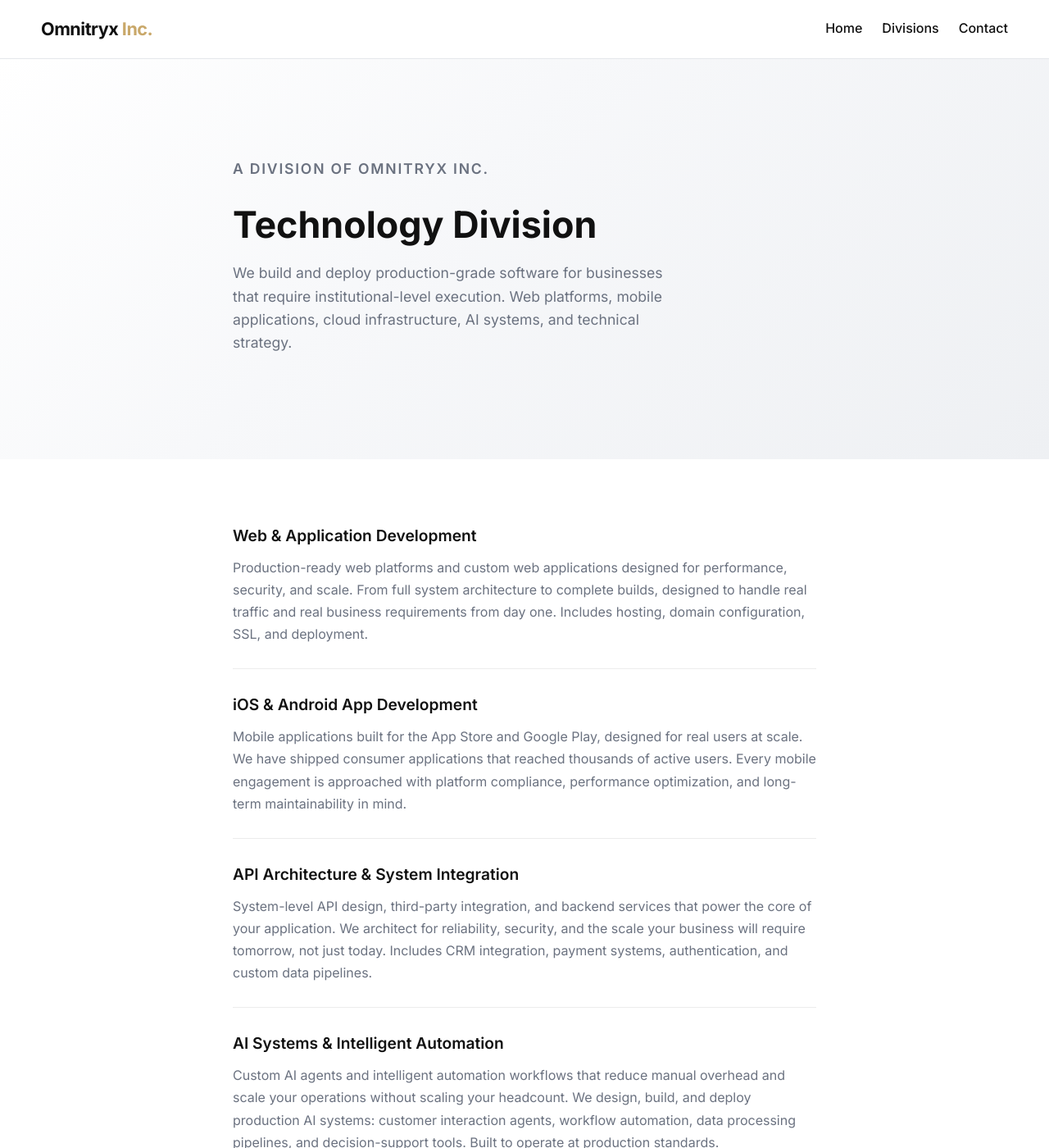
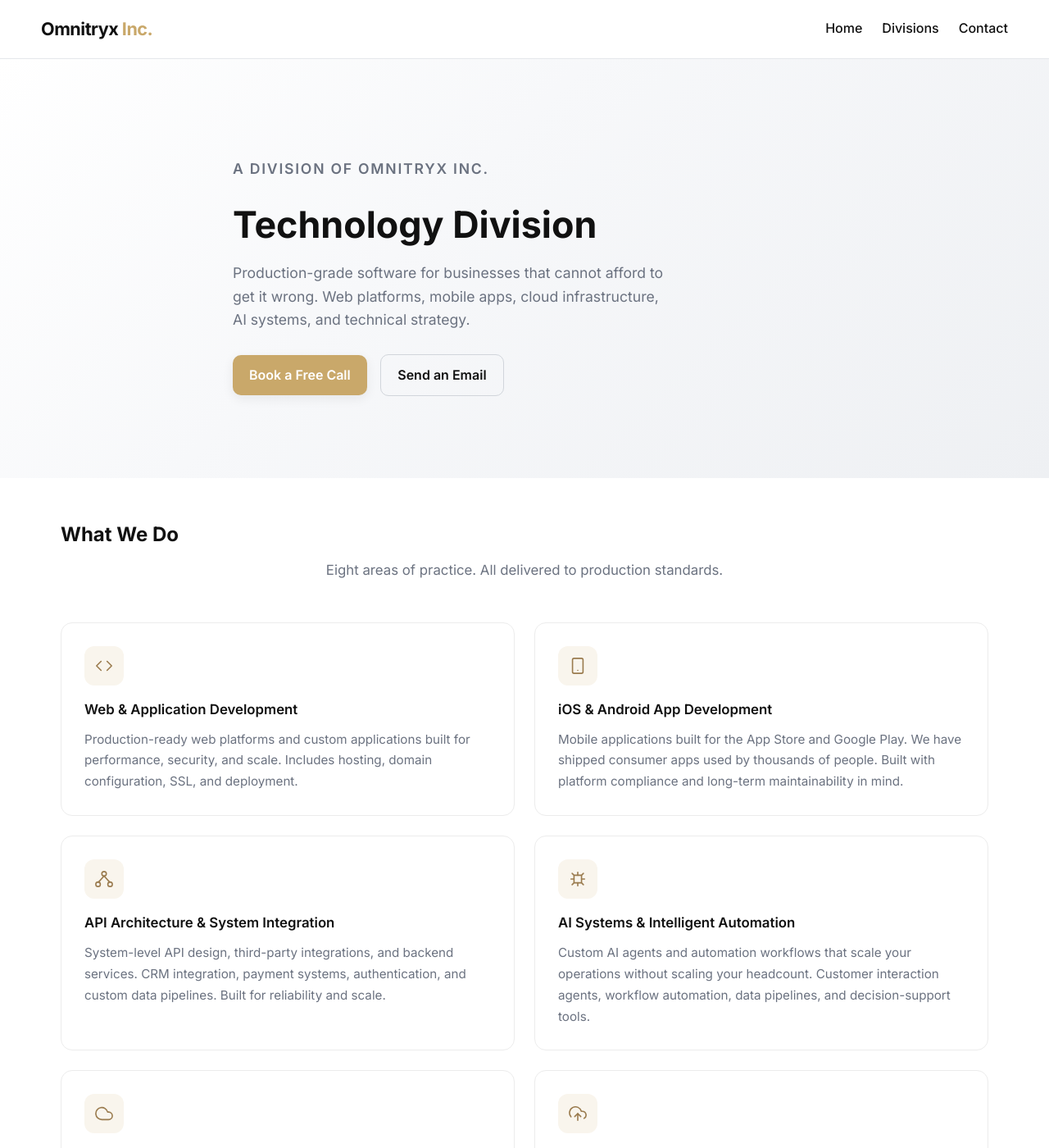
Before and after one commit to Omnitryx-Inc/omnitryx-fe-main, a Jekyll site: the page built from pages/shop.html, in a window 1280 px wide and 1400 px high. Shown: the whole window at 82% size. Built offline with Jekyll 4.4.1, drawn with Linux system fonts in a browser that asks for light colours; some of the changed text lies outside the part shown.

Commit message:
adjustments

```diff
--- a/assets/css/main.css
+++ b/assets/css/main.css
@@ -643,29 +643,60 @@ footer .inner {
     }
 }
 
-/* SERVICE LIST (tech page) */
-.services-list {
-    max-width: 760px;
+/* SERVICES GRID (tech page) */
+.services-grid {
+    display: grid;
+    grid-template-columns: repeat(2, 1fr);
+    gap: 24px;
+    margin-top: 40px;
 }
 
-.service-item {
-    padding: 28px 0;
-    border-bottom: 1px solid #ececec;
+.service-card {
+    background: var(--card);
+    border: 1px solid #ececec;
+    border-radius: var(--radius);
+    padding: 28px;
+    transition: 0.25s;
 }
 
-.service-item:last-child {
-    border-bottom: none;
+.service-card:hover {
+    transform: translateY(-3px);
+    box-shadow: 0 12px 28px rgba(0, 0, 0, 0.08);
 }
 
-.service-item h3 {
-    font-size: 1.2rem;
+.service-icon {
+    width: 48px;
+    height: 48px;
+    background: rgba(201, 168, 106, 0.12);
+    border-radius: 12px;
+    display: flex;
+    align-items: center;
+    justify-content: center;
+    margin-bottom: 16px;
+    color: var(--accent-dark);
+}
+
+.service-icon svg {
+    width: 22px;
+    height: 22px;
+}
+
+.service-card h3 {
+    font-size: 1.05rem;
     font-weight: 600;
     margin-bottom: 10px;
 }
 
-.service-item p {
+.service-card p {
     color: var(--muted);
+    font-size: 0.95rem;
     line-height: 1.7;
+}
+
+@media (max-width: 760px) {
+    .services-grid {
+        grid-template-columns: 1fr;
+    }
 }
 
 /* MOBILE RESPONSIVE FIXES */
@@ -784,6 +815,90 @@ footer .inner {
 	font-size: 1.05rem;
 }
 
+/* BOOK FEATURE (publishing page) */
+.book-feature {
+    display: grid;
+    grid-template-columns: 260px 1fr;
+    gap: 56px;
+    align-items: start;
+}
+
+.book-cover-wrap {
+    position: sticky;
+    top: 100px;
+}
+
+.book-cover {
+    width: 100%;
+    border-radius: var(--radius);
+    box-shadow: 0 20px 48px rgba(0, 0, 0, 0.15);
+}
+
+.book-label {
+    font-size: 0.8rem;
+    font-weight: 700;
+    letter-spacing: 0.1em;
+    text-transform: uppercase;
+    color: var(--accent-dark);
+    margin-bottom: 10px;
+}
+
+.book-title {
+    font-size: 1.8rem;
+    font-weight: 700;
+    margin-bottom: 6px;
+    line-height: 1.25;
+}
+
+.book-subtitle {
+    font-size: 1rem;
+    color: var(--accent-dark);
+    font-weight: 500;
+    margin-bottom: 20px;
+}
+
+.book-details p {
+    color: var(--muted);
+    line-height: 1.75;
+    margin-bottom: 14px;
+}
+
+.book-quote {
+    border-left: 3px solid var(--accent);
+    margin: 20px 0;
+    padding: 12px 18px;
+    background: rgba(201, 168, 106, 0.06);
+    border-radius: 0 8px 8px 0;
+    color: var(--muted);
+    font-style: italic;
+    line-height: 1.7;
+}
+
+.book-quote cite {
+    display: block;
+    margin-top: 8px;
+    font-style: normal;
+    font-size: 0.85rem;
+    font-weight: 600;
+    color: var(--accent-dark);
+}
+
+@media (max-width: 760px) {
+    .book-feature {
+        grid-template-columns: 1fr;
+        gap: 32px;
+    }
+
+    .book-cover-wrap {
+        position: static;
+        text-align: center;
+    }
+
+    .book-cover {
+        max-width: 220px;
+    }
+}
+
 /* LEGAL PAGES */
 .legal {
   max-width: 760px;
--- a/pages/shop.html
+++ b/pages/shop.html
@@ -11,69 +11,128 @@ redirect_from:
     <div class="container hero-inner">
         <p class="hero-eyebrow">A Division of Omnitryx Inc.</p>
         <h1 class="text-left">Technology Division</h1>
-        <p class="lead">We build and deploy production-grade software for businesses that require institutional-level execution. Web platforms, mobile applications, cloud infrastructure, AI systems, and technical strategy.</p>
+        <p class="lead">Production-grade software for businesses that cannot afford to get it wrong. Web platforms, mobile apps, cloud infrastructure, AI systems, and technical strategy.</p>
+        <div class="hero-cta" style="margin-top:8px;">
+            <a class="btn primary" href="https://calendly.com/jawwad_ab/30min" target="_blank" rel="noopener">Book a Free Call</a>
+            <a class="btn ghost" href="mailto:jawwad@omnitryx.ca">Send an Email</a>
+        </div>
     </div>
 </section>
 
 <section class="section">
-    <div class="container services-list">
+    <div class="container">
+        <h2 style="margin-bottom:10px;">What We Do</h2>
+        <p class="subtitle">Eight areas of practice. All delivered to production standards.</p>
+        <div class="services-grid">
 
-        <div class="service-item">
+            <div class="service-card">
+                <div class="service-icon">
+                    <svg viewBox="0 0 24 24" fill="none" stroke="currentColor" stroke-width="1.75" stroke-linecap="round" stroke-linejoin="round">
+                        <polyline points="16 18 22 12 16 6"></polyline>
+                        <polyline points="8 6 2 12 8 18"></polyline>
+                    </svg>
+                </div>
                 <h3>Web &amp; Application Development</h3>
-            <p>Production-ready web platforms and custom web applications designed for performance, security, and scale. From full system architecture to complete builds, designed to handle real traffic and real business requirements from day one. Includes hosting, domain configuration, SSL, and deployment.</p>
+                <p>Production-ready web platforms and custom applications built for performance, security, and scale. Includes hosting, domain configuration, SSL, and deployment.</p>
             </div>
 
-        <div class="service-item">
+            <div class="service-card">
+                <div class="service-icon">
+                    <svg viewBox="0 0 24 24" fill="none" stroke="currentColor" stroke-width="1.75" stroke-linecap="round" stroke-linejoin="round">
+                        <rect x="5" y="2" width="14" height="20" rx="2" ry="2"></rect>
+                        <line x1="12" y1="18" x2="12.01" y2="18"></line>
+                    </svg>
+                </div>
                 <h3>iOS &amp; Android App Development</h3>
-            <p>Mobile applications built for the App Store and Google Play, designed for real users at scale. We have shipped consumer applications that reached thousands of active users. Every mobile engagement is approached with platform compliance, performance optimization, and long-term maintainability in mind.</p>
+                <p>Mobile applications built for the App Store and Google Play. We have shipped consumer apps used by thousands of people. Built with platform compliance and long-term maintainability in mind.</p>
             </div>
 
-        <div class="service-item">
+            <div class="service-card">
+                <div class="service-icon">
+                    <svg viewBox="0 0 24 24" fill="none" stroke="currentColor" stroke-width="1.75" stroke-linecap="round" stroke-linejoin="round">
+                        <circle cx="12" cy="5" r="3"></circle>
+                        <circle cx="4" cy="19" r="3"></circle>
+                        <circle cx="20" cy="19" r="3"></circle>
+                        <line x1="12" y1="8" x2="4.5" y2="16.2"></line>
+                        <line x1="12" y1="8" x2="19.5" y2="16.2"></line>
+                    </svg>
+                </div>
                 <h3>API Architecture &amp; System Integration</h3>
-            <p>System-level API design, third-party integration, and backend services that power the core of your application. We architect for reliability, security, and the scale your business will require tomorrow, not just today. Includes CRM integration, payment systems, authentication, and custom data pipelines.</p>
+                <p>System-level API design, third-party integrations, and backend services. CRM integration, payment systems, authentication, and custom data pipelines. Built for reliability and scale.</p>
             </div>
 
-        <div class="service-item">
+            <div class="service-card">
+                <div class="service-icon">
+                    <svg viewBox="0 0 24 24" fill="none" stroke="currentColor" stroke-width="1.75" stroke-linecap="round" stroke-linejoin="round">
+                        <rect x="7" y="7" width="10" height="10" rx="1"></rect>
+                        <line x1="7" y1="12" x2="3" y2="12"></line>
+                        <line x1="21" y1="12" x2="17" y2="12"></line>
+                        <line x1="12" y1="3" x2="12" y2="7"></line>
+                        <line x1="12" y1="17" x2="12" y2="21"></line>
+                        <line x1="4.5" y1="4.5" x2="7" y2="7"></line>
+                        <line x1="19.5" y1="4.5" x2="17" y2="7"></line>
+                        <line x1="4.5" y1="19.5" x2="7" y2="17"></line>
+                        <line x1="19.5" y1="19.5" x2="17" y2="17"></line>
+                    </svg>
+                </div>
                 <h3>AI Systems &amp; Intelligent Automation</h3>
-            <p>Custom AI agents and intelligent automation workflows that reduce manual overhead and scale your operations without scaling your headcount. We design, build, and deploy production AI systems: customer interaction agents, workflow automation, data processing pipelines, and decision-support tools. Built to operate at production standards.</p>
+                <p>Custom AI agents and automation workflows that scale your operations without scaling your headcount. Customer interaction agents, workflow automation, data pipelines, and decision-support tools.</p>
             </div>
 
-        <div class="service-item">
+            <div class="service-card">
+                <div class="service-icon">
+                    <svg viewBox="0 0 24 24" fill="none" stroke="currentColor" stroke-width="1.75" stroke-linecap="round" stroke-linejoin="round">
+                        <path d="M18 10h-1.26A8 8 0 1 0 9 20h9a5 5 0 0 0 0-10z"></path>
+                    </svg>
+                </div>
                 <h3>Cloud Infrastructure (AWS)</h3>
-            <p>Full cloud environment design, deployment, and management on Amazon Web Services. We architect systems for availability, security, disaster recovery, and cost efficiency, using the same approach applied when companies are processing millions of transactions. Includes IAM, compute, storage, networking, monitoring, and CI/CD pipeline setup.</p>
+                <p>Full cloud environment design, deployment, and management on AWS. Architected for availability, security, and cost efficiency. Includes IAM, compute, storage, networking, monitoring, and CI/CD.</p>
             </div>
 
-        <div class="service-item">
+            <div class="service-card">
+                <div class="service-icon">
+                    <svg viewBox="0 0 24 24" fill="none" stroke="currentColor" stroke-width="1.75" stroke-linecap="round" stroke-linejoin="round">
+                        <polyline points="16 16 12 12 8 16"></polyline>
+                        <line x1="12" y1="12" x2="12" y2="21"></line>
+                        <path d="M20.39 18.39A5 5 0 0 0 18 9h-1.26A8 8 0 1 0 3 16.3"></path>
+                    </svg>
+                </div>
                 <h3>App Store Publishing &amp; Deployment</h3>
-            <p>End-to-end application publishing for the Apple App Store and Google Play. We manage the full submission lifecycle: production builds, signing certificates, metadata preparation, compliance review, and submission tracking. Your application reaches the market correctly, the first time.</p>
+                <p>End-to-end application publishing for the Apple App Store and Google Play. Production builds, signing certificates, metadata, compliance review, and submission tracking. Done right the first time.</p>
             </div>
 
-        <div class="service-item">
+            <div class="service-card">
+                <div class="service-icon">
+                    <svg viewBox="0 0 24 24" fill="none" stroke="currentColor" stroke-width="1.75" stroke-linecap="round" stroke-linejoin="round">
+                        <rect x="2" y="7" width="20" height="14" rx="2" ry="2"></rect>
+                        <path d="M16 21V5a2 2 0 0 0-2-2h-4a2 2 0 0 0-2 2v16"></path>
+                    </svg>
+                </div>
                 <h3>Enterprise Technology Consulting</h3>
-            <p>Strategic technical guidance for businesses planning major system builds, platform migrations, or technology investments. We bring institutional-grade analysis to decisions that carry real consequences: architecture reviews, stack evaluations, roadmap planning, and technical due diligence.</p>
+                <p>Strategic technical guidance for major system builds, platform migrations, or technology investments. Architecture reviews, stack evaluations, roadmap planning, and technical due diligence.</p>
             </div>
 
-        <div class="service-item">
+            <div class="service-card">
+                <div class="service-icon">
+                    <svg viewBox="0 0 24 24" fill="none" stroke="currentColor" stroke-width="1.75" stroke-linecap="round" stroke-linejoin="round">
+                        <rect x="3" y="3" width="7" height="7"></rect>
+                        <rect x="14" y="3" width="7" height="7"></rect>
+                        <rect x="14" y="14" width="7" height="7"></rect>
+                        <rect x="3" y="14" width="7" height="7"></rect>
+                    </svg>
+                </div>
                 <h3>Microsoft 365 &amp; Business Productivity</h3>
-            <p>Complete Microsoft 365 deployment for organizations moving to or optimizing within the Microsoft ecosystem. Email migration, Outlook and Teams configuration, SharePoint setup, and ongoing license management. Your team operates professionally from day one.</p>
+                <p>Complete Microsoft 365 deployment and configuration. Email migration, Outlook and Teams setup, SharePoint, and license management. Your team operates professionally from day one.</p>
             </div>
 
+        </div>
     </div>
 </section>
 
 <section class="section bg-alt">
-    <div class="container" style="max-width:760px;">
-        <h2 style="margin-bottom:24px;">Built by Someone Who Has Done It Before</h2>
-        <p style="color:var(--muted); margin-bottom:16px;">The Omnitryx Technology Division is led by Jawwad Abbasi, who has spent over a decade shipping production systems inside major corporations. He founded and scaled Sakeena, a consumer mobile application that reached thousands of active users, and has led technical teams through complex, high-stakes deployments.</p>
-        <p style="color:var(--muted); margin-bottom:16px;">He understands how a business actually operates, not just how to write code. He knows what it means to have a deadline, a budget, and real consequences when systems fail.</p>
-        <p style="color:var(--muted);">Every engagement through the Omnitryx Technology Division is approached with institutional standards. We do not disappear after delivery. We build systems that work, and we make sure they keep working.</p>
-    </div>
-</section>
-
-<section class="section">
-    <div class="container" style="max-width:760px; text-align:center;">
-        <h2>To discuss your project, reach out directly.</h2>
-        <p style="color:var(--muted); margin:16px 0 28px;">No lengthy proposals or commitments required to get started. Describe what you need and we will tell you exactly how we can help.</p>
+    <div class="container" style="max-width:700px; text-align:center;">
+        <h2 style="margin-bottom:16px;">Ready to discuss your project?</h2>
+        <p style="color:var(--muted); margin-bottom:28px;">No lengthy proposals. Describe what you need and we will tell you exactly how we can help.</p>
         <div style="display:flex; gap:16px; justify-content:center; flex-wrap:wrap;">
             <a class="btn primary" href="https://calendly.com/jawwad_ab/30min" target="_blank" rel="noopener">Book a Call</a>
             <a class="btn ghost" href="https://www.linkedin.com/in/jaabbasi/" target="_blank" rel="noopener">Connect on LinkedIn</a>
```
Also changed, not shown: pages/publishing.html (+23 -14 lines), assets/images/tahajjud-cover.jpg (added). Lines whose indentation alone changed are shown as unchanged.
